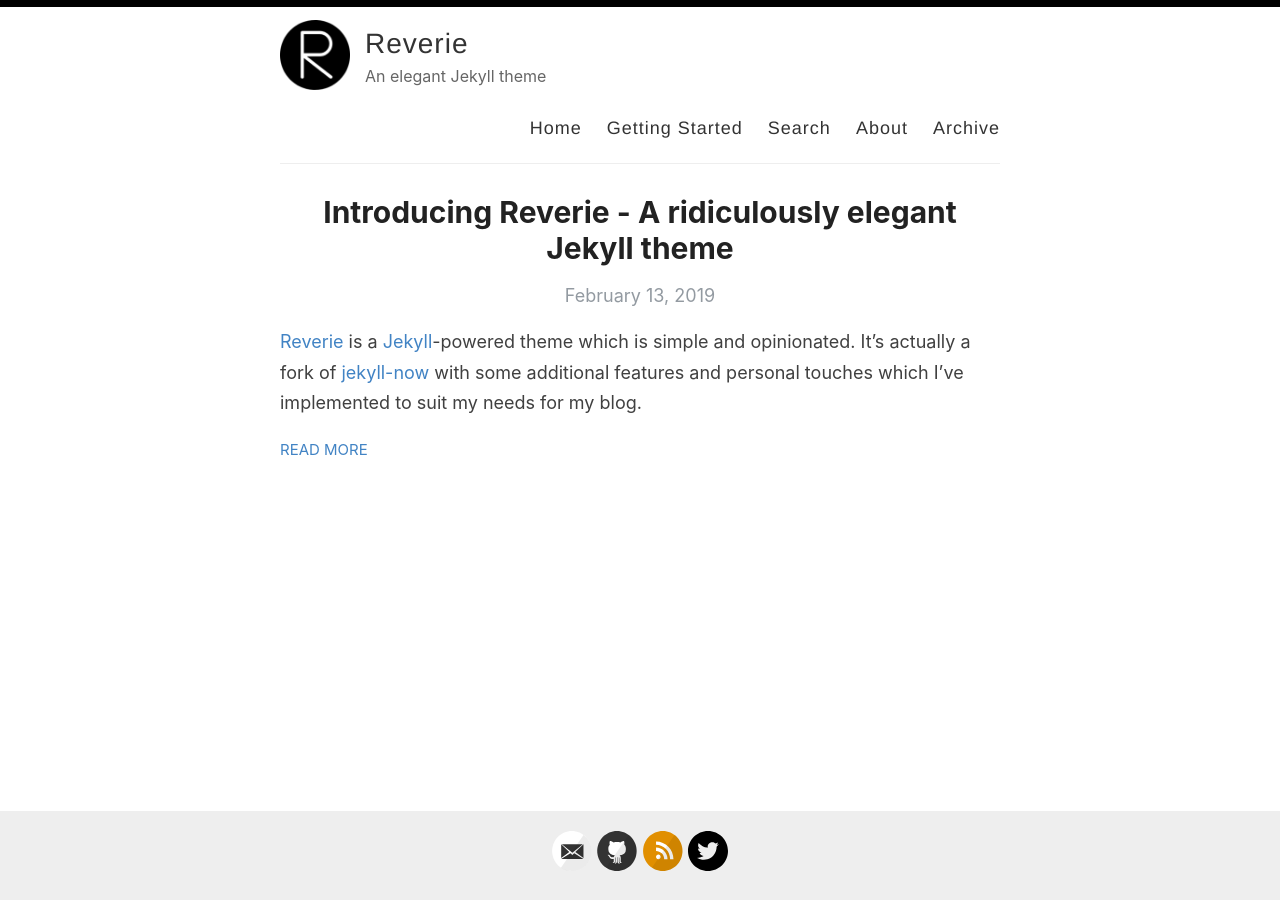
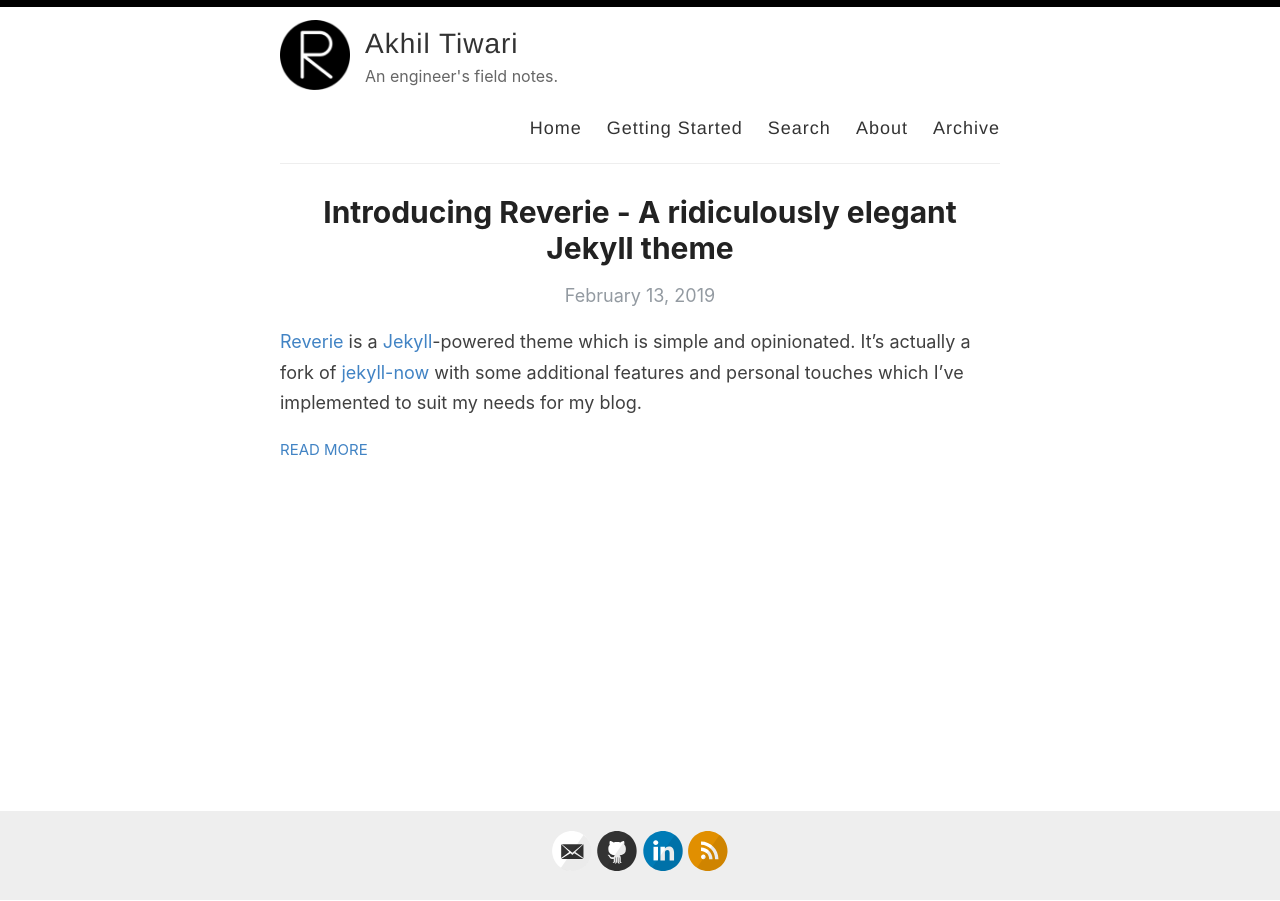
Before and after one commit to hero-007/atnotes.in, a Jekyll site: the page built from index.html, in a window 1280 px wide. Built offline with Jekyll 4.4.1, drawn with Linux system fonts in a browser that asks for light colours; the list of posts is cut into pages by our own code.

Commit message:
Update _config.yml

```diff
--- a/_config.yml
+++ b/_config.yml
@@ -3,13 +3,13 @@
 #
 
 # Name of your site (displayed in the header)
-name: Reverie
+name: Akhil Tiwari
 
 # Name of the author
 author: Akhil Tiwari
 
 # Short bio or description (displayed in the header)
-description: An elegant Jekyll theme
+description: An engineer's field notes.
 
 # URL of your avatar or profile pic (you could use your GitHub profile pic)
 avatar: /images/reverie.png
@@ -24,12 +24,12 @@ footer-links:
   email: akhil1998tiwari@gmail.com
   facebook:
   flickr:
-  github: hero-007/atnotes.in
+  github: http://github.com/hero-007
   instagram:
-  linkedin:
+  linkedin: https://www.linkedin.com/in/akhil1998tiwari/
   pinterest:
   rss: rss
-  twitter: amit_merchant
+  twitter:
   stackoverflow:
   youtube: # channel/<your_long_string> or user/<user-name>
   googleplus: # anything in your profile username that comes after plus.google.com/
```
